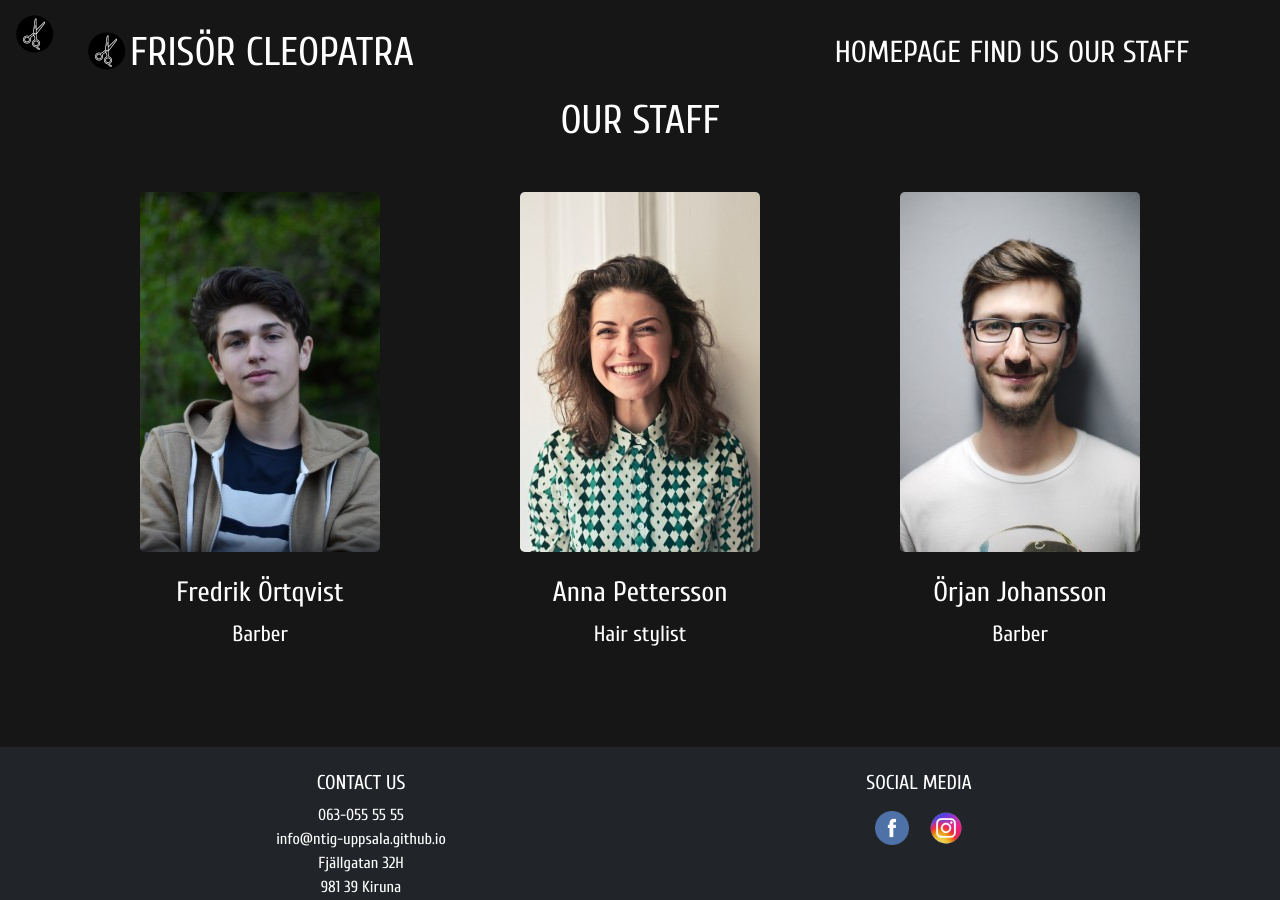
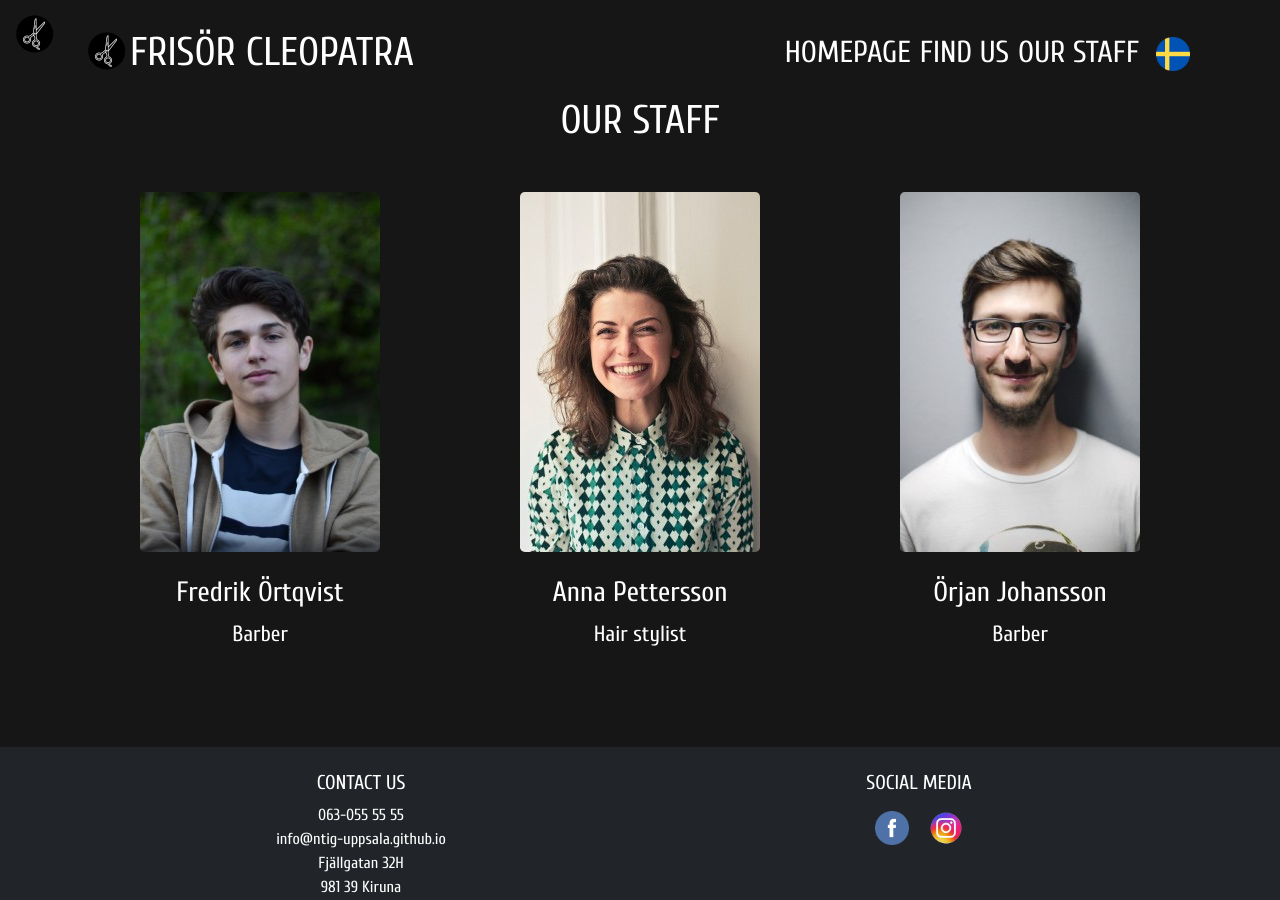
Before and after one commit to NTIG-Uppsala/frisor-cleopatra, a Jekyll site: the page built from wwwroot/english/our-staff.html, in a window 1280 px wide and 900 px high. Built offline with Jekyll 4.4.1, drawn with Linux system fonts in a browser that asks for light colours.

Commit message:
Added language button

```diff
--- a/wwwroot/_includes/navigation-eng.html
+++ b/wwwroot/_includes/navigation-eng.html
@@ -8,7 +8,7 @@
                 <li class="navLink disabled"><a href="index.html">HOMEPAGE</a></li><!-- Index 1 -->
                 <li class="navLink"><a href="find-us.html">FIND US</a></li><!-- Index 2 -->
                 <li class="navLink"><a href="our-staff.html">OUR STAFF</a></li><!-- Index 3 -->
-                <li class="navLink"><a href="#"></a></li><!-- Index 4 -->
+                <li class="navLink"><a href="../swedish/index.html"><img src="../assets/images/swe-icon.png" class="icon-link p-2" alt="Swedish"></a></li><!-- Index 4 -->
             </ul>
         </div>
         <img class="logo2 hidden-big-screen" src="../assets/images/favicon-48x48.png" alt="">
--- a/wwwroot/_includes/navigation.html
+++ b/wwwroot/_includes/navigation.html
@@ -8,7 +8,7 @@
                 <li class="navLink disabled"><a href="index.html">STARTSIDA</a></li><!-- Index 1 -->
                 <li class="navLink"><a href="hitta-hit.html">HITTA HIT</a></li><!-- Index 2 -->
                 <li class="navLink"><a href="vara-frisorer.html">VÅRA FRISÖRER</a></li><!-- Index 3 -->
-                <li class="navLink"><a href="#"></a></li><!-- Index 4 -->
+                <li class="navLink"><a href="../english/index.html"><img src="../assets/images/eng-icon.png" class="icon-link p-2" alt="Engelska"></a></li><!-- Index 4 -->
             </ul>
         </div>
         <img class="logo2 hidden-big-screen" src="../assets/images/favicon-48x48.png" alt="">
--- a/wwwroot/index.html
+++ b/wwwroot/index.html
@@ -34,7 +34,7 @@
                 <li class="navLink disabled"><a href="swedish/index.html">STARTSIDA</a></li><!-- Index 1 -->
                 <li class="navLink"><a href="swedish/hitta-hit.html">HITTA HIT</a></li><!-- Index 2 -->
                 <li class="navLink"><a href="swedish/vara-frisorer.html">VÅRA FRISÖRER</a></li><!-- Index 3 -->
-                <li class="navLink"><a href="english/index.html"><img src="assets/images/eng-icon.png" class="icon-link p-2" alt="English"></a></li><!-- Index 4 -->
+                <li class="navLink"><a href="english/index.html"><img src="assets/images/eng-icon.png" class="icon-link p-2" alt="Engelska"></a></li><!-- Index 4 -->
             </ul>
         </div>
         <img class="logo2 hidden-big-screen" src="assets/images/favicon-48x48.png" alt="">
```
Also changed, not shown: wwwroot/assets/images/swe-icon.png (added).
